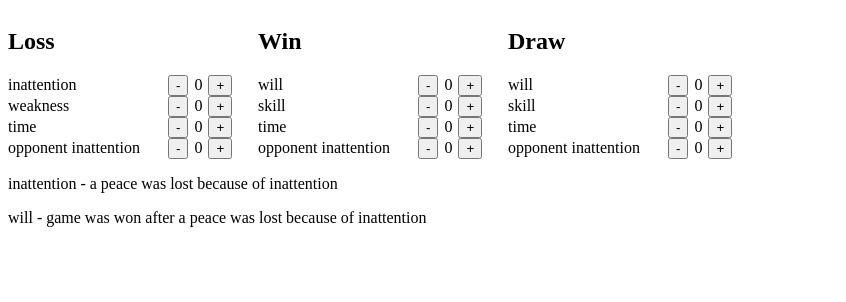
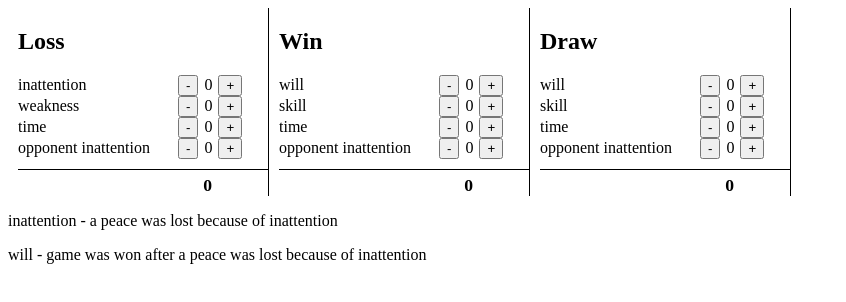
Before and after one commit to DmitrySemenyuk/chessGitHubPages, a plain HTML site: page index.html in a window 1280 px wide. Shown: the whole page, without its empty margins (0-846 px from the left). Drawn offline with Linux system fonts and the light colour scheme.

Commit message:
Css was updated. Sum for each row was added.

```diff
--- a/css/main.css
+++ b/css/main.css
@@ -1,6 +1,8 @@
 .game-result-col {
     display: inline-block;
     width: 250px;
+    padding: 0 0 0 10px;
+    border-right: 1px solid black;
 }
 .game-result-label {
     display: inline-block;
@@ -11,3 +13,12 @@
     text-align: center;
     width: 20px;
 }
+
+.game-result-sum-value {
+    font-size: 110%;
+    font-weight: bold;
+    text-align: right;
+    padding: 5px 56px 0 0;
+    border-top: 1px solid black;
+    margin-top: 10px;
+}
--- a/js/TemplateCreator.js
+++ b/js/TemplateCreator.js
@@ -1,13 +1,10 @@
 class TemplateCreator {
-    /**
-     * @param name
-     * @param rows
-     * @returns {Element}
-     */
-    static createCol(name, rows) {
+    static createCol(name, rows, rowSum) {
         let section = document.createElement("section");
         let h2 = document.createElement('h2');
         let h2Text = document.createTextNode(name);
+        let rowsSumDiv = document.createElement('div');
+        let rowsSumDivText = document.createTextNode(rowSum);
 
         section.setAttribute("data-label", name);
         section.setAttribute("class", "game-result-col");
@@ -18,14 +15,13 @@ class TemplateCreator {
             section.appendChild(row);
         }
 
+        rowsSumDiv.appendChild(rowsSumDivText);
+        rowsSumDiv.setAttribute("class", "game-result-sum-value");
+        section.appendChild(rowsSumDiv);
+
         return section;
     }
 
-    /**
-     * @param name
-     * @param val
-     * @returns {Element}
-     */
     static createRow(name, val) {
         let row = document.createElement("div");
         row.setAttribute("data-label", name);
@@ -44,10 +40,6 @@ class TemplateCreator {
         return row;
     }
 
-    /**
-     * @param name
-     * @returns {Element}
-     */
     static createRowLabel(name) {
         let text = document.createTextNode(name);
         let node = document.createElement("span");
--- a/js/main.js
+++ b/js/main.js
@@ -7,12 +7,15 @@ function creteCol(label) {
     let records = LocalStorageManager.getData(label);
 
     let rows = [];
+    let rowsSum = 0;
     for (let [label, val] of records) {
         rows.push(
             TemplateCreator.createRow(label, val)
         );
+        rowsSum += val;
     }
-    return TemplateCreator.createCol(label, rows);
+
+    return TemplateCreator.createCol(label, rows, rowsSum);
 }
 
 colsLabel.forEach(
```
Also changed, not shown: js/IncrementerBtn.js (+0 -21 lines), js/LocalStorageManager.js (+0 -13 lines).
